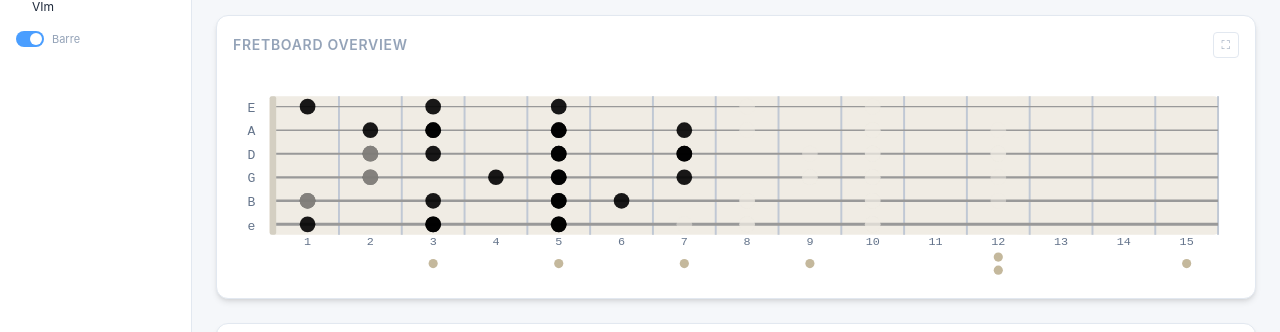
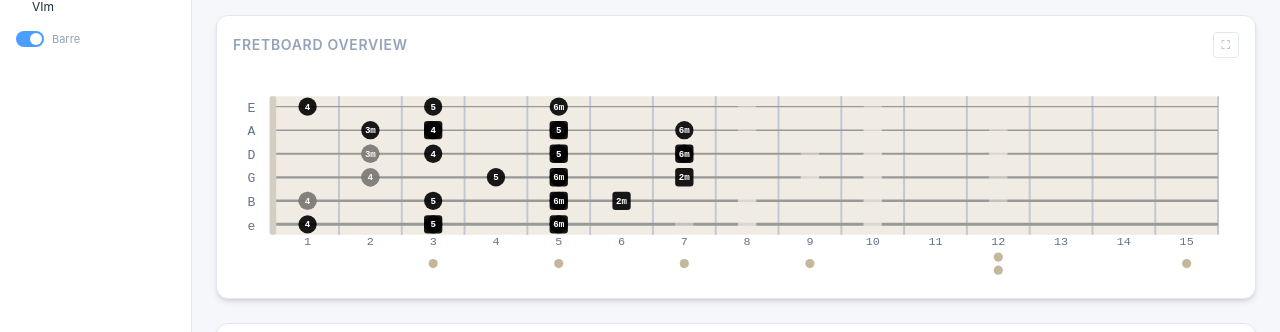
Before and after one commit to W-Mai/chordao, a React (Vite) app: page / in a window 1280 px wide. Shown: the part 275-607 px from the top of the page. Built offline with nearby package versions, Linux system fonts and the light colour scheme.

Commit message:
feat: fretboard with degree labels, shape outlines, hover highlight, E/A shape distinction

```diff
--- a/src/Fretboard.tsx
+++ b/src/Fretboard.tsx
@@ -1,6 +1,8 @@
+import { useState, useCallback } from 'react';
 import type { ChordVoicing } from './chordData';
 
 const DEGREE_COLORS = ['', 'var(--color-deg-1)', 'var(--color-deg-2)', 'var(--color-deg-3)', 'var(--color-deg-4)', 'var(--color-deg-5)', 'var(--color-deg-6)'];
+const DEGREE_LABELS = ['', '1', '2m', '3m', '4', '5', '6m'];
 
 const STRINGS = 6;
 const STRING_LABELS = ['E', 'A', 'D', 'G', 'B', 'e'];
@@ -16,6 +18,9 @@ interface FretboardProps {
 
 export function Fretboard({ voicings, optimal, light = false, totalFrets = 15 }: FretboardProps) {
   const optimalSet = new Set(optimal.map(v => `${v.name}-${v.shapeOrigin}`));
+  const [hovered, setHovered] = useState<string | null>(null);
+
+  const vKey = (v: ChordVoicing) => `${v.name}-${v.shapeOrigin}`;
 
   const pad = { top: 28, left: 28, right: 16, bottom: 44 };
   const nutW = 5;
@@ -25,12 +30,26 @@ export function Fretboard({ voicings, optimal, light = false, totalFrets = 15 }:
   const bh = ss * (STRINGS - 1);
   const svgW = pad.left + nutW + bw + pad.right;
   const svgH = pad.top + bh + pad.bottom;
+  const r = 7;
 
   const boardBg = light ? '#f0ece4' : '#1a1408';
   const nutColor = light ? '#d4cfc2' : '#e0d6c2';
   const fretLine = light ? '#c0c8d4' : '#2a4a6a';
   const dotMarker = light ? '#c4b89c' : '#4a3c20';
   const txt = light ? '#64748b' : '#5a7a9a';
+
+  const handleEnter = useCallback((key: string) => setHovered(key), []);
+  const handleLeave = useCallback(() => setHovered(null), []);
+
+  // Compute dot positions per voicing for outline lines
+  function getPoints(v: ChordVoicing): { x: number; y: number }[] {
+    const pts: { x: number; y: number }[] = [];
+    v.frets.forEach((fret, si) => {
+      if (fret <= 0) return;
+      pts.push({ x: nutW + (fret - 0.5) * fw, y: si * ss });
+    });
+    return pts;
+  }
 
   return (
     <div className="overflow-x-auto">
@@ -73,25 +92,69 @@ export function Fretboard({ voicings, optimal, light = false, totalFrets = 15 }:
               stroke={light ? '#999' : '#aaa'} strokeWidth={0.8 + i * 0.3} />
           ))}
 
-          {/* Chord dots */}
+          {/* Chord outline + dots */}
           {voicings.map(v => {
-            const isOpt = optimalSet.has(`${v.name}-${v.shapeOrigin}`);
+            const key = vKey(v);
+            const isOpt = optimalSet.has(key);
+            const isHov = hovered === key;
+            const dimmed = hovered !== null && !isHov;
             const color = DEGREE_COLORS[v.degree];
-            return v.frets.map((fret, si) => {
+            const pts = getPoints(v);
+            const isEShape = v.shapeOrigin.startsWith('E');
+            const active = isOpt || isHov;
+
+            return (
+              <g
+                key={key}
+                opacity={dimmed ? 0.12 : 1}
+                style={{ transition: 'opacity 0.2s' }}
+                onPointerEnter={() => handleEnter(key)}
+                onPointerLeave={handleLeave}
+                className="cursor-pointer"
+              >
+                {/* Outline connecting played strings */}
+                {active && pts.length >= 2 && (
+                  <polyline
+                    points={pts.map(p => `${p.x},${p.y}`).join(' ')}
+                    fill="none" stroke={color} strokeWidth={1.5}
+                    opacity={0.4} strokeLinejoin="round"
+                  />
+                )}
+
+                {/* Dots: circle for E shape, rounded rect for A shape */}
+                {v.frets.map((fret, si) => {
                   if (fret <= 0) return null;
                   const x = nutW + (fret - 0.5) * fw;
                   const y = si * ss;
+
                   return (
-                <circle
-                  key={`${v.name}-${v.shapeOrigin}-${si}`}
-                  cx={x} cy={y} r={6}
-                  fill={isOpt ? color : boardBg}
-                  stroke={color}
-                  strokeWidth={isOpt ? 0 : 1.5}
-                  opacity={isOpt ? 0.9 : 0.5}
+                    <g key={`${key}-${si}`}>
+                      {isEShape ? (
+                        <circle cx={x} cy={y} r={r}
+                          fill={active ? color : boardBg}
+                          stroke={color} strokeWidth={active ? 0 : 1.5}
+                          opacity={active ? 0.9 : 0.5}
                         />
+                      ) : (
+                        <rect x={x - r} y={y - r} width={r * 2} height={r * 2} rx={2.5}
+                          fill={active ? color : boardBg}
+                          stroke={color} strokeWidth={active ? 0 : 1.5}
+                          opacity={active ? 0.9 : 0.5}
+                        />
+                      )}
+                      {/* Degree label inside dot */}
+                      {active && (
+                        <text x={x} y={y + 0.5} textAnchor="middle" dominantBaseline="middle"
+                          fontSize={7} fontWeight="bold" fill="#fff" fontFamily="monospace"
+                        >
+                          {DEGREE_LABELS[v.degree]}
+                        </text>
+                      )}
+                    </g>
                   );
-            });
+                })}
+              </g>
+            );
           })}
         </g>
       </svg>
```
Lines whose indentation alone changed are shown as unchanged.
